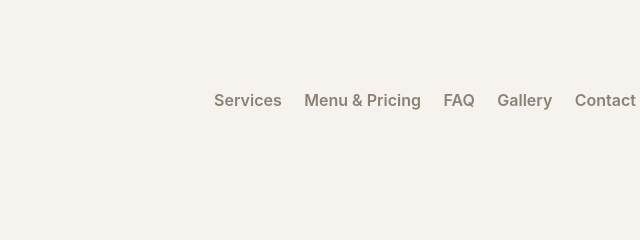
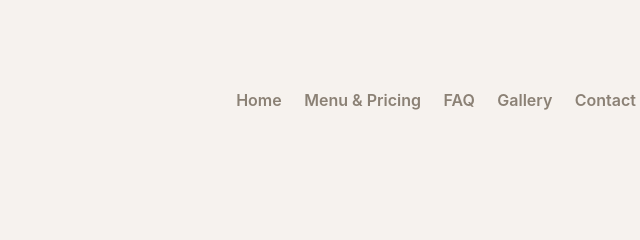
Before and after one commit to Ahmvd406/Sheikharts, a plain HTML site: page index.html in a window 1280 px wide. Shown: the top 240 px of the page, 530-1170 px from the left. Drawn offline with Linux system fonts and the light colour scheme.

Commit message:
Update index.html

```diff
--- a/index.html
+++ b/index.html
@@ -17,7 +17,7 @@
         </div>
       </div>
       <nav>
-        <a href="#services">Services</a>
+        <a href="index.html">Home</a>
         <a href="menu.html">Menu & Pricing</a>
         <a href="#faq">FAQ</a>
         <a href="#gallery">Gallery</a>
```
